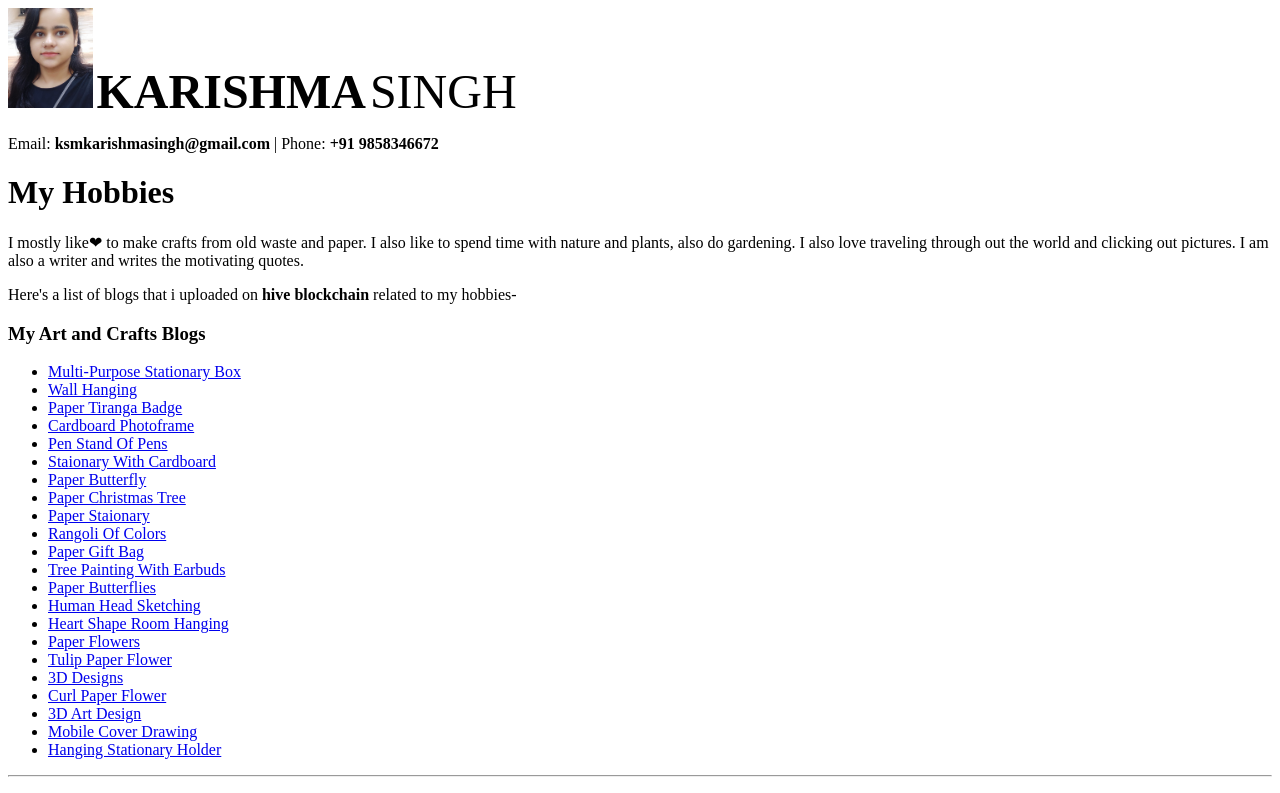
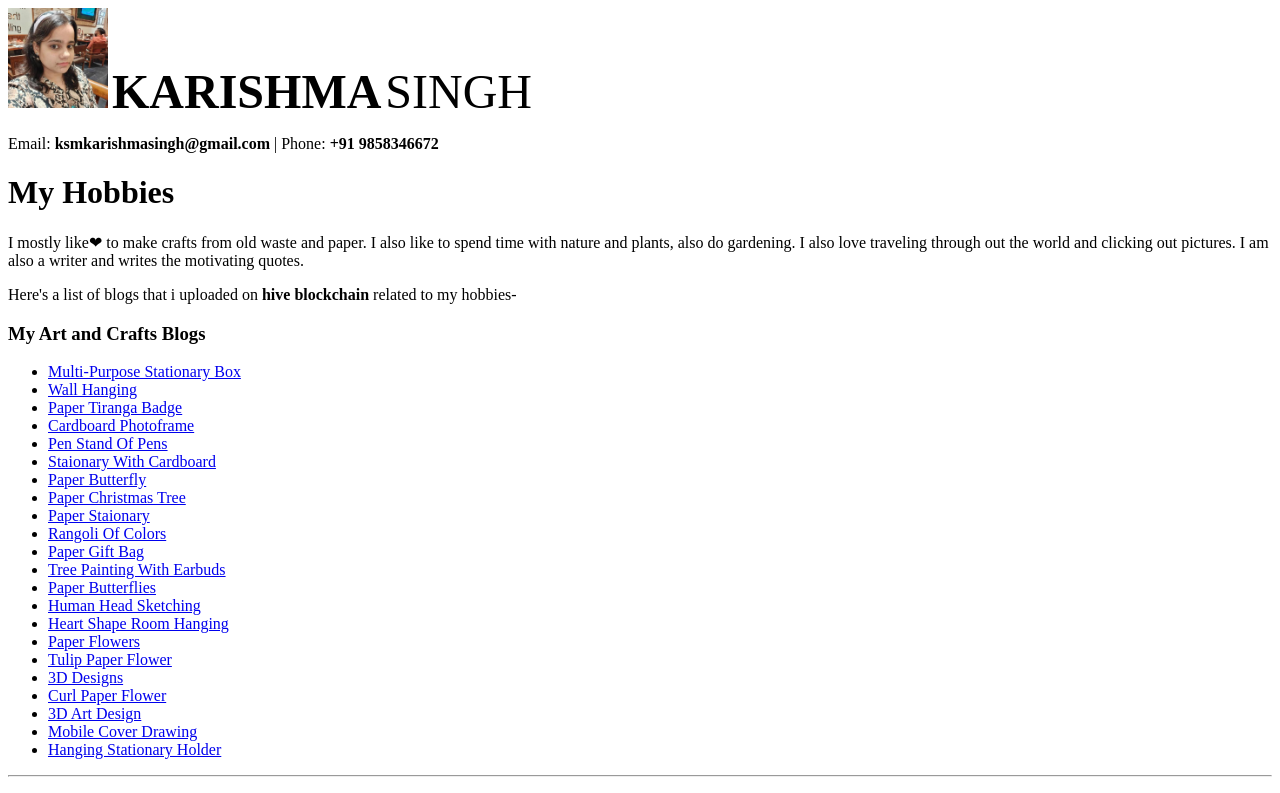
Before and after one commit to Karishma-Singh711/My-Resume--HTML, a plain HTML site: page hobbies.html in a window 1280 px wide. Shown: the top 793 px of the page. Drawn offline with Linux system fonts and the light colour scheme.

Commit message:
Update hobbies.html

```diff
--- a/hobbies.html
+++ b/hobbies.html
@@ -6,7 +6,7 @@
   </head>
   <body>
     <section>
-      <img src="./images/Profile-img1.jpg" alt="Profile Picture Of Mine" height="100px">
+      <img src="./images/profile-img.jpeg" alt="Profile Picture Of Mine" height="100px">
       <strong><font size="+5">KARISHMA</font></strong>
       <font size="+4">SINGH</font>
       <p>Email: <strong>ksmkarishmasingh@gmail.com</strong> | Phone: <strong>+91 9858346672</strong></p>
```
